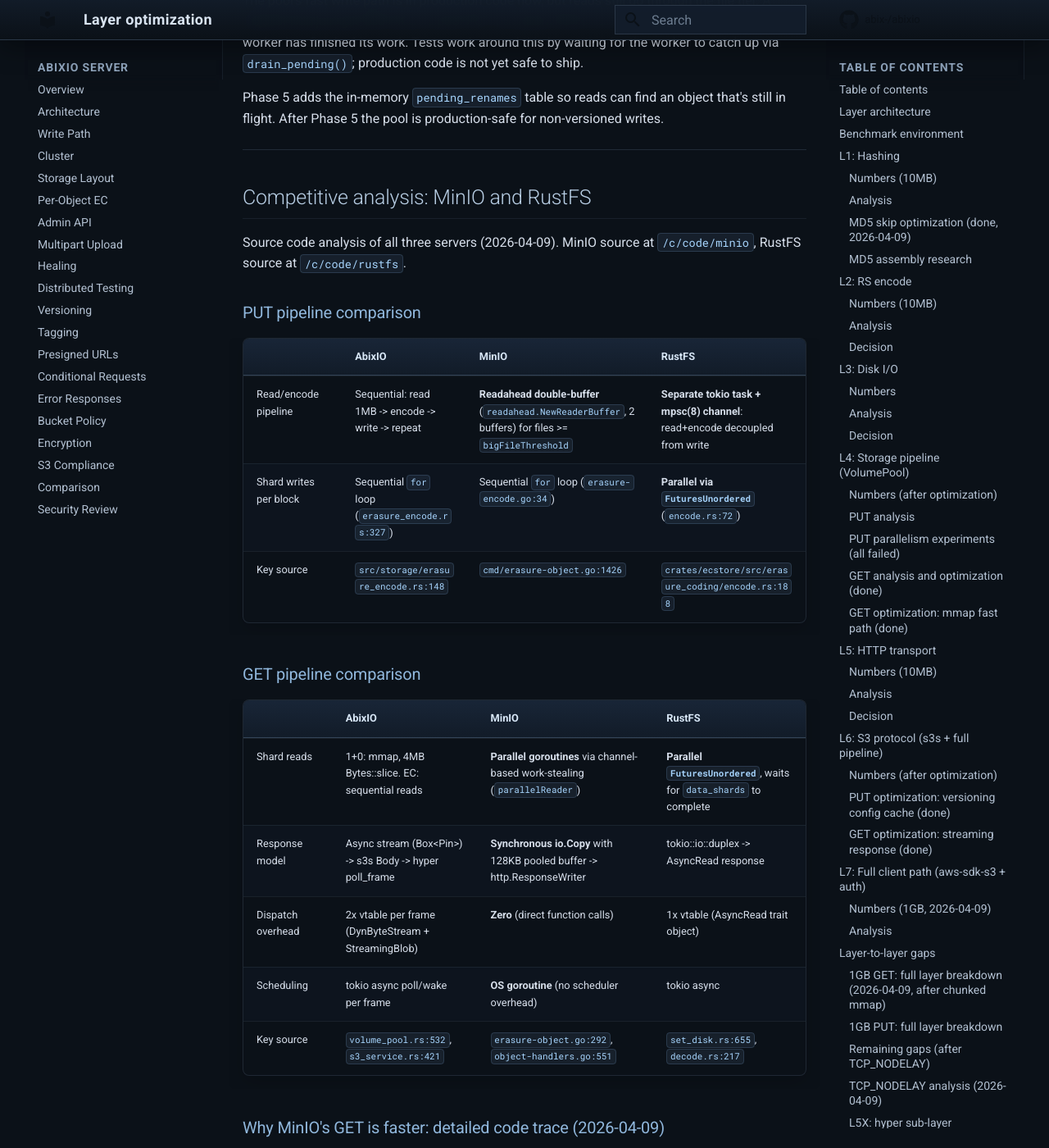
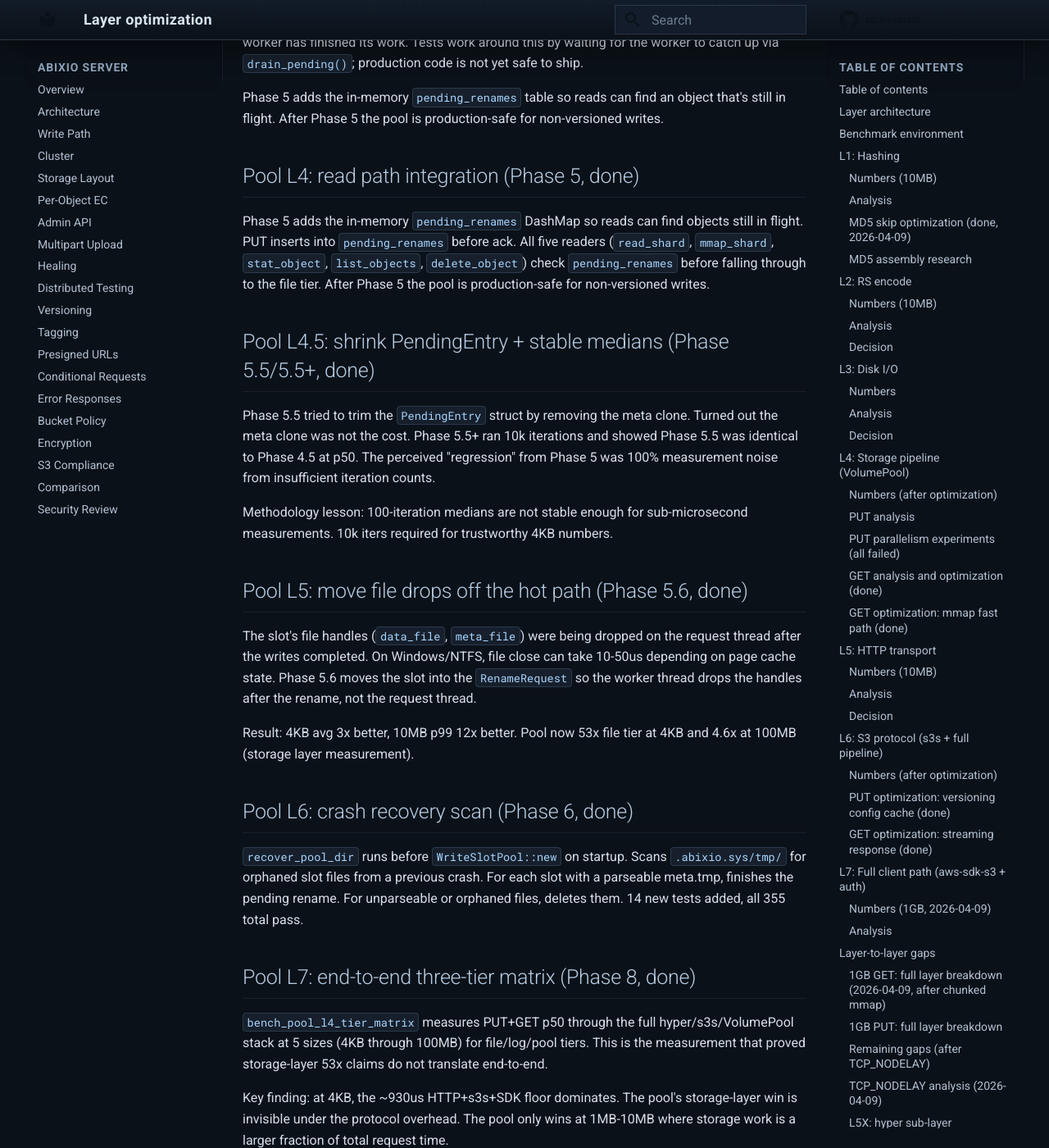
Before and after one commit to abix-/abixio, an MkDocs documentation site: the page built from docs/layer-optimization.md, in a window 1280 px wide and 1400 px high, scrolled down 34284 px. Shown: the whole window at 82% size. Built offline with MkDocs 1.6.1 and Material for MkDocs 9.7.7, drawn with Linux system fonts in a browser that asks for light colours; comment, search, counter and statistics services are not loaded; some of the changed text lies outside the part shown.

Commit message:
docs: recover pool phases 5-8.7 into layer-optimization.md

```diff
--- a/docs/layer-optimization.md
+++ b/docs/layer-optimization.md
@@ -1347,6 +1347,93 @@
 find an object that's still in flight. After Phase 5 the pool is
 production-safe for non-versioned writes.
 
+## Pool L4: read path integration (Phase 5, done)
+
+Phase 5 adds the in-memory `pending_renames` DashMap so reads can find
+objects still in flight. PUT inserts into `pending_renames` before ack.
+All five readers (`read_shard`, `mmap_shard`, `stat_object`,
+`list_objects`, `delete_object`) check `pending_renames` before falling
+through to the file tier. After Phase 5 the pool is production-safe for
+non-versioned writes.
+
+## Pool L4.5: shrink PendingEntry + stable medians (Phase 5.5/5.5+, done)
+
+Phase 5.5 tried to trim the `PendingEntry` struct by removing the meta
+clone. Turned out the meta clone was not the cost. Phase 5.5+ ran 10k
+iterations and showed Phase 5.5 was identical to Phase 4.5 at p50.
+The perceived "regression" from Phase 5 was 100% measurement noise from
+insufficient iteration counts.
+
+Methodology lesson: 100-iteration medians are not stable enough for
+sub-microsecond measurements. 10k iters required for trustworthy 4KB
+numbers.
+
+## Pool L5: move file drops off the hot path (Phase 5.6, done)
+
+The slot's file handles (`data_file`, `meta_file`) were being dropped
+on the request thread after the writes completed. On Windows/NTFS, file
+close can take 10-50us depending on page cache state. Phase 5.6 moves
+the slot into the `RenameRequest` so the worker thread drops the handles
+after the rename, not the request thread.
+
+Result: 4KB avg 3x better, 10MB p99 12x better. Pool now 53x file tier
+at 4KB and 4.6x at 100MB (storage layer measurement).
+
+## Pool L6: crash recovery scan (Phase 6, done)
+
+`recover_pool_dir` runs before `WriteSlotPool::new` on startup. Scans
+`.abixio.sys/tmp/` for orphaned slot files from a previous crash. For
+each slot with a parseable meta.tmp, finishes the pending rename. For
+unparseable or orphaned files, deletes them. 14 new tests added, all
+355 total pass.
+
+## Pool L7: end-to-end three-tier matrix (Phase 8, done)
+
+`bench_pool_l4_tier_matrix` measures PUT+GET p50 through the full
+hyper/s3s/VolumePool stack at 5 sizes (4KB through 100MB) for
+file/log/pool tiers. This is the measurement that proved storage-layer
+53x claims do not translate end-to-end.
+
+Key finding: at 4KB, the ~930us HTTP+s3s+SDK floor dominates. The pool's
+storage-layer win is invisible under the protocol overhead. The pool
+only wins at 1MB-10MB where storage work is a larger fraction of total
+request time.
+
+## Pool L7.5: stack breakdown (Phase 8.5, done)
+
+`bench_pool_l4_5_stack_breakdown` with 10 progressive stages (bare
+hyper through full pool) proved:
+
+- HTTP stack floor: 93us
+- abixio dispatch overhead: 32us
+- Two hidden choke points in default pool config:
+  - depth 32 starves under sustained sequential load
+  - channel buffer 256 backpresses `tx.send`
+
+With depth 1024 + channel 100k the pool p50 dropped from 942us to
+318us, giving a real 2.55x win over file tier. Default config was
+undersized for sustained throughput.
+
+## Pool L8: DRY optimizations into file tier (Phase 8.6, done)
+
+Applied pool optimizations across all write paths:
+- Swapped `write_meta_file` to simd-json across all 9 call sites
+- Collapsed file tier's 3x path validation to 1
+- Added `tokio::try_join!` for concurrent shard+meta writes on non-inline file tier
+
+Modest direct performance impact, largest maintenance win.
+
+## Pool L8.5: raise defaults + multi-worker rename (Phase 8.7, done)
+
+`RenameDispatch` round-robin across N worker channels. Defaults changed:
+- Channel buffer: 256 -> 10,000 per worker
+- Worker count: 1 -> 2
+
+Pool 4KB p50 dropped from 942us to 454us (2.1x vs file tier).
+Pool 64KB p50 dropped from 1037us to 586us (2.3x vs file tier).
+
+Phase 7 (admin endpoint) and Phase 9 (concurrency bench) still pending.
+
 ---
 
 ## Competitive analysis: MinIO and RustFS
```
